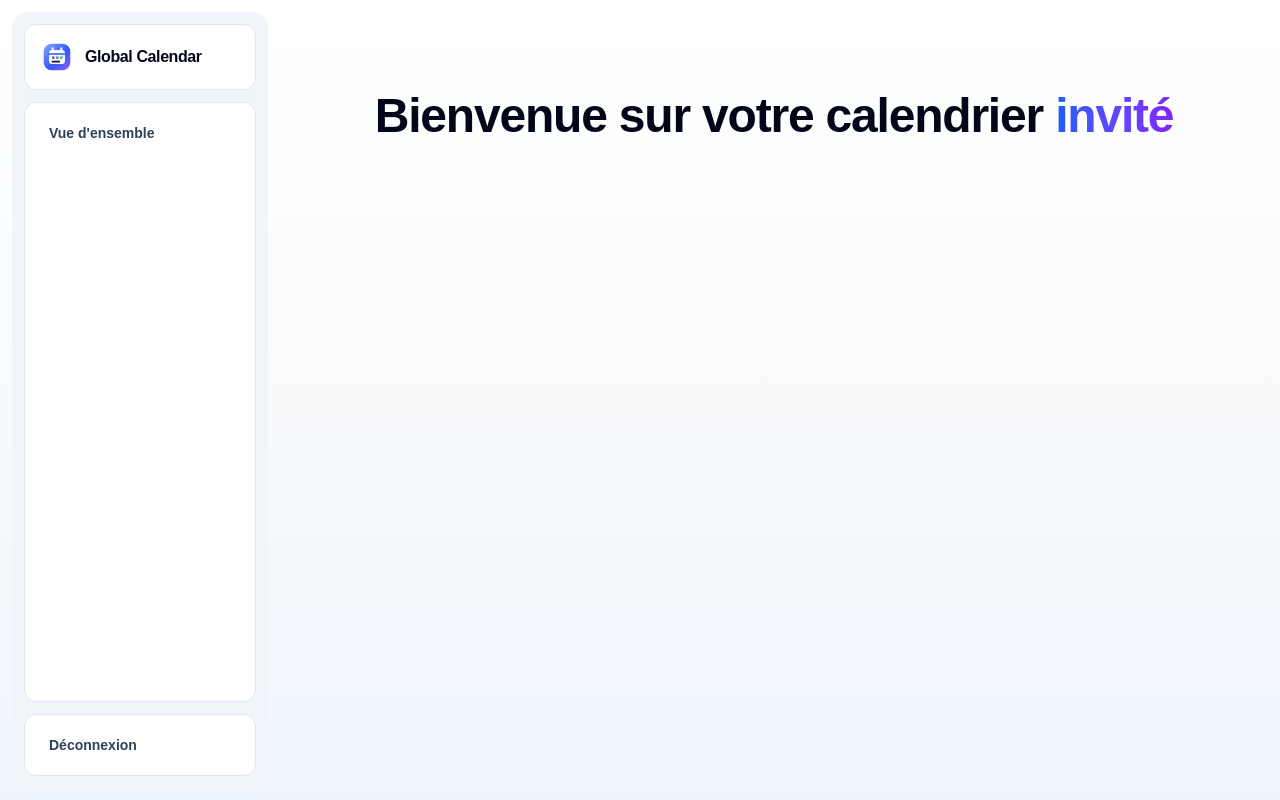
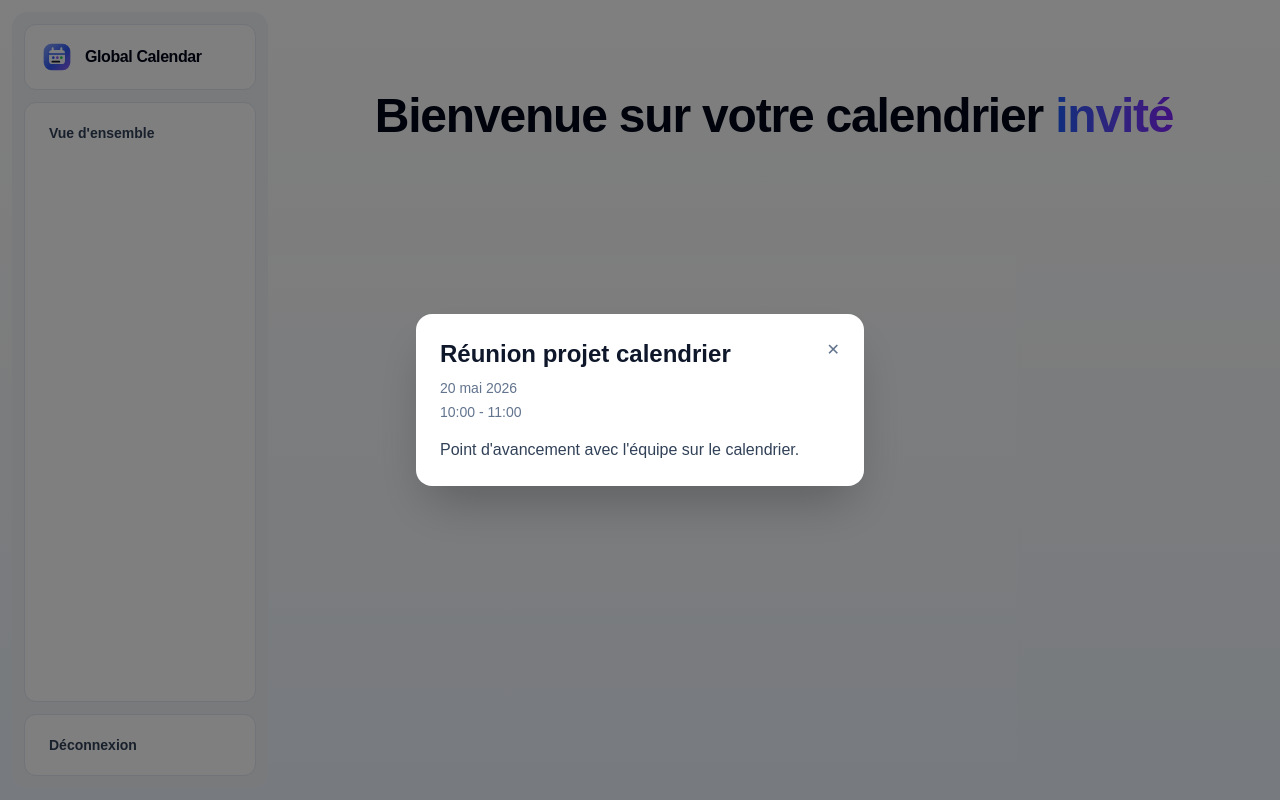
Before and after one commit to GoulvenBonmarchand/Global-Calendar, a Next.js app in the folder global-calendar/: page /calendar in a window 1280 px wide. Built offline with nearby package versions, Linux system fonts and the light colour scheme.

Commit message:
ajout de la fonction et de calendarpreviews pour voir le résultat

```diff
--- /dev/null
+++ b/global-calendar/src/app/calendar/CalendarPreview.tsx
@@ -0,0 +1,22 @@
+"use client";
+
+import { useState } from "react";
+import Cards, { CalendarEvent } from "@/components/cards/cards";
+import { events } from "@/data/events";
+
+export default function CalendarPreview() {
+  const [selectedEvent, setSelectedEvent] = useState<CalendarEvent | null>(
+    events[0]
+  );
+
+  return (
+    <>
+      {selectedEvent && (
+        <Cards
+          event={selectedEvent}
+          onClose={() => setSelectedEvent(null)}
+        />
+      )}
+    </>
+  );
+}
--- a/global-calendar/src/app/calendar/page.tsx
+++ b/global-calendar/src/app/calendar/page.tsx
@@ -1,4 +1,5 @@
 import WelcomeBanner from "@/components/calendar/WelcomeBanner";
+import CalendarPreview from "@/app/calendar/CalendarPreview";
 
 export default async function CalendarPage({
   searchParams,
@@ -6,5 +7,11 @@ export default async function CalendarPage({
   searchParams: Promise<{ username?: string }>;
 }) {
   const { username } = await searchParams;
-  return <WelcomeBanner username={username} />;
+
+  return (
+    <main>
+      <WelcomeBanner username={username} />
+      <CalendarPreview />
+    </main>
+  );
 }
--- /dev/null
+++ b/global-calendar/src/components/cards/cards.tsx
@@ -0,0 +1,47 @@
+"use client";
+
+export type CalendarEvent = {
+  id: number;
+  title: string;
+  date?: string;
+  startTime?: string;
+  endTime?: string;
+  description?: string;
+};
+
+type CardsProps = {
+  event: CalendarEvent;
+  onClose: () => void;
+};
+
+export default function Cards({ event, onClose }: CardsProps) {
+  return (
+    <div className="fixed inset-0 z-50 flex items-center justify-center bg-black/50 px-4">
+      <div className="relative w-full max-w-md rounded-2xl bg-white p-6 shadow-2xl">
+        <button
+          onClick={onClose}
+          className="absolute right-4 top-4 rounded-full p-2 text-slate-500 hover:bg-slate-100 hover:text-slate-900"
+          aria-label="Fermer"
+        >
+          ✕
+        </button>
+
+        <h2 className="text-2xl font-bold text-slate-900">{event.title}</h2>
+
+        {event.date && (
+          <p className="mt-2 text-sm text-slate-500">{event.date}</p>
+        )}
+
+        {(event.startTime || event.endTime) && (
+          <p className="mt-1 text-sm text-slate-500">
+            {event.startTime} {event.endTime && `- ${event.endTime}`}
+          </p>
+        )}
+
+        {event.description && (
+          <p className="mt-4 text-slate-700">{event.description}</p>
+        )}
+      </div>
+    </div>
+  );
+}
--- a/global-calendar/src/data/events.ts
+++ b/global-calendar/src/data/events.ts
@@ -0,0 +1,20 @@
+import { CalendarEvent } from "@/components/cards/cards";
+
+export const events: CalendarEvent[] = [
+  {
+    id: 1,
+    title: "Réunion projet calendrier",
+    date: "20 mai 2026",
+    startTime: "10:00",
+    endTime: "11:00",
+    description: "Point d'avancement avec l'équipe sur le calendrier.",
+  },
+  {
+    id: 2,
+    title: "Cours de mathématiques",
+    date: "21 mai 2026",
+    startTime: "14:00",
+    endTime: "16:00",
+    description: "Révision des séries de Fourier.",
+  },
+];
```
